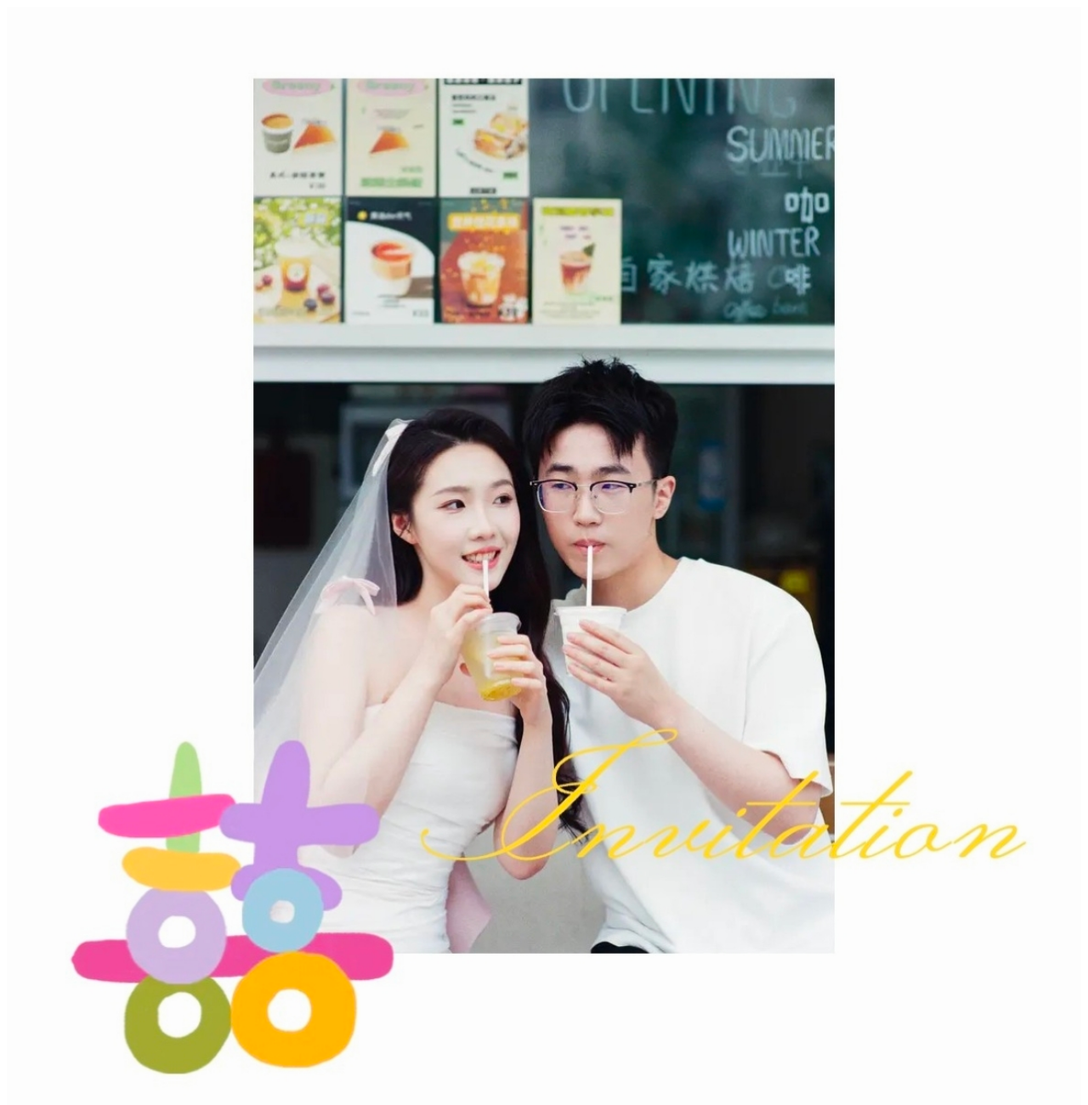
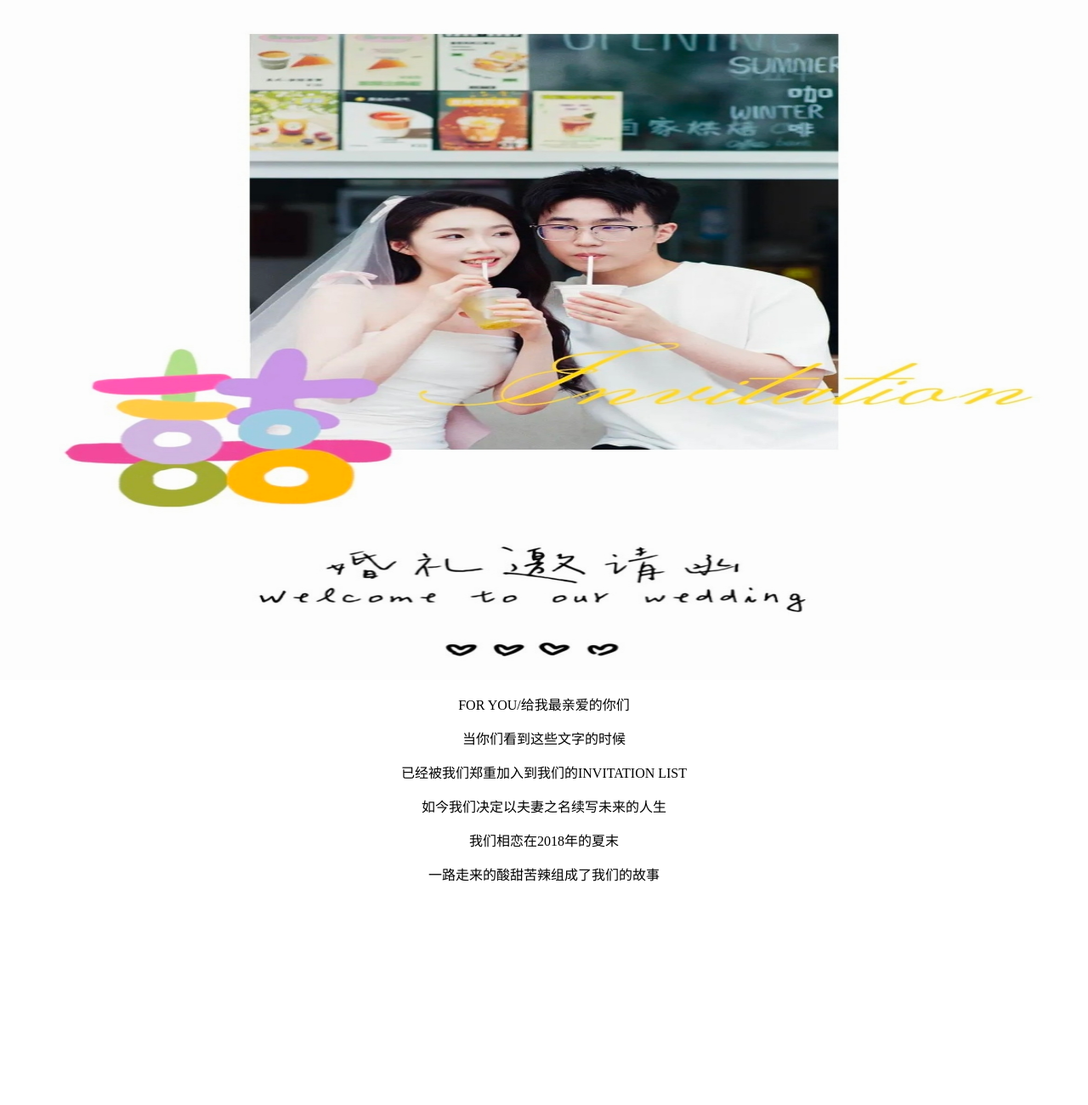
Before and after one commit to 17suijuying/Repository, a plain HTML site: page index.html in a window 1280 px wide. Shown: the top 1300 px of the page at 85% size. After the commit the page ends 1056 px from the top, so only its background shows below. Drawn offline with Linux system fonts and the light colour scheme.

Commit message:
index.html

```diff
--- a/index.html
+++ b/index.html
@@ -5,18 +5,25 @@
   <title>Love . 翁晨博&胡琼雅</title>
   <meta name="viewport" content="width=device-width, initial-scale=1">
   <style>
-    /* 让首图自适应并水平居中，底部留一行空隙 */
+    /* 清掉默认外边距，避免出现细微滚动条 */
+    body { margin: 0; }
+
+    /* 图片等比缩小：宽不超过屏幕， 高不超过视口高度 */
     img.shoutu {
       display: block;
       max-width: 100%;
       height: auto;
-      margin: 0 auto 1em; /* 底部间距就是图片与开篇文字之间的“空一行” */
+      /* 让图片最高不超过可视高度（移动端工具栏变化时也合适） */
+      max-height: 100svh;        /* 现代浏览器 */
+      margin: 0 auto 1em;        /* 居中 + 和开篇文字留一行空隙 */
     }
-    /* 开篇文案居中 */
-    .kaipian {
-      text-align: center;
+    /* 兼容老浏览器的回退 */
+    @supports not (height: 100svh) {
+      img.shoutu { max-height: 100vh; }
     }
-  </style>
+
+    .kaipian { text-align: center; }
+</style>
 </head>
 <body>
   <!-- 建议保留原始像素以减少布局抖动 -->
```
